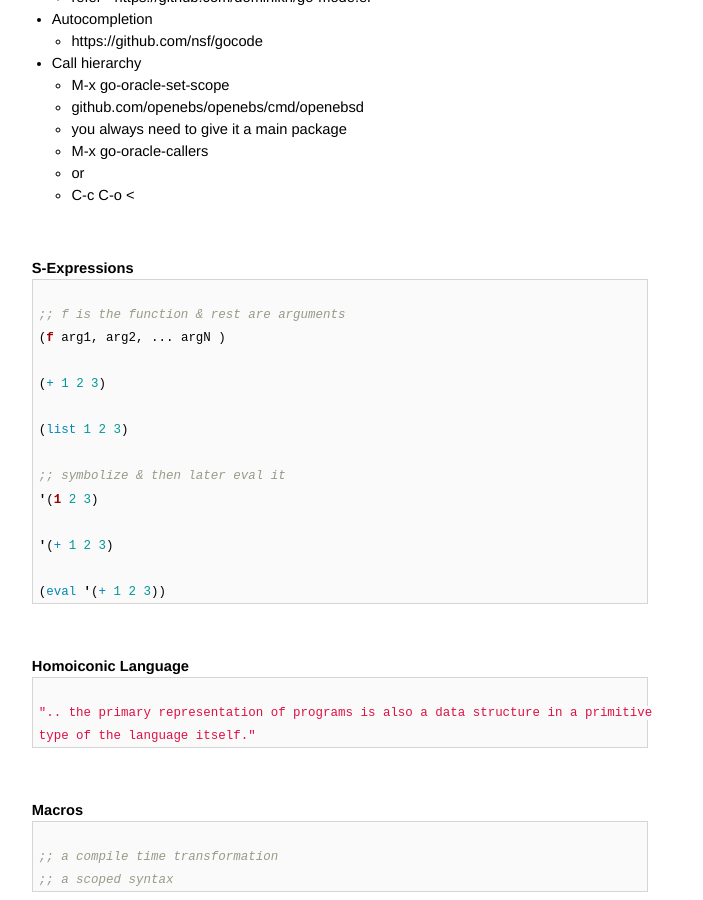
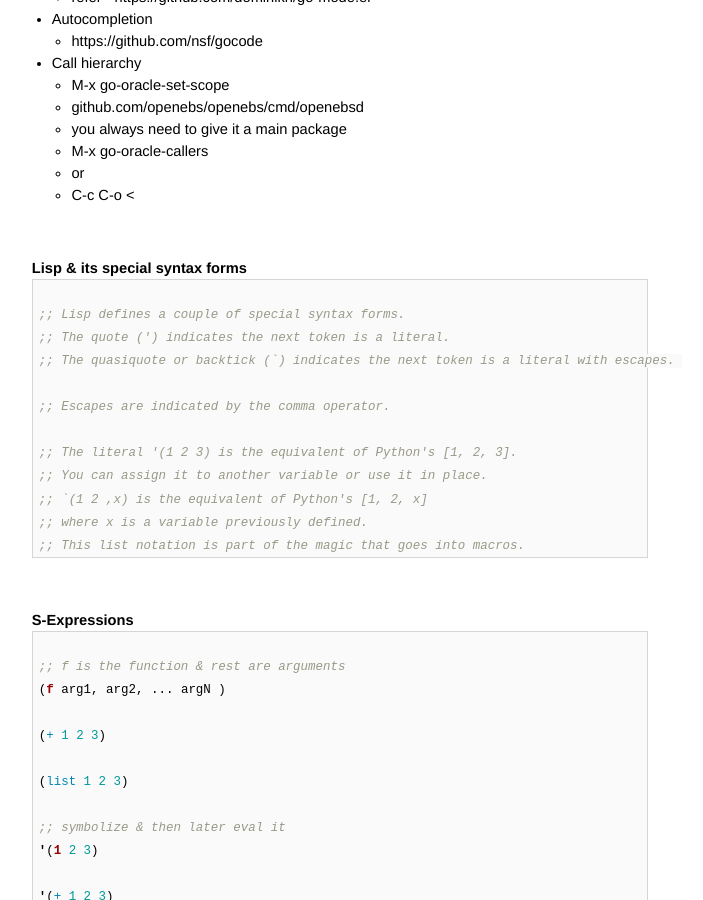
Before and after one commit to AmitKumarDas/amitkumardas.github.io, a Jekyll site: the page built from _posts/2016-08-12-my-lisp-refresher.md, in a window 1280 px wide and 900 px high, scrolled down 1269 px. Shown: the whole window, without its empty margins (300-1003 px from the left). Built offline with Jekyll 4.4.1, drawn with Linux system fonts in a browser that asks for light colours.

Commit message:
Update 2016-08-12-my-lisp-refresher.md

````diff
--- a/_posts/2016-08-12-my-lisp-refresher.md
+++ b/_posts/2016-08-12-my-lisp-refresher.md
@@ -73,6 +73,26 @@ title: My lisp refresher
   - C-c C-o <
 
 <br />
+
+### Lisp & its special syntax forms
+
+```lisp
+
+;; Lisp defines a couple of special syntax forms.
+;; The quote (') indicates the next token is a literal.
+;; The quasiquote or backtick (`) indicates the next token is a literal with escapes.
+
+;; Escapes are indicated by the comma operator.
+
+;; The literal '(1 2 3) is the equivalent of Python's [1, 2, 3].
+;; You can assign it to another variable or use it in place.
+;; `(1 2 ,x) is the equivalent of Python's [1, 2, x]
+;; where x is a variable previously defined.
+;; This list notation is part of the magic that goes into macros.
+```
+
+<br />
+
 
 ### S-Expressions
 
````
